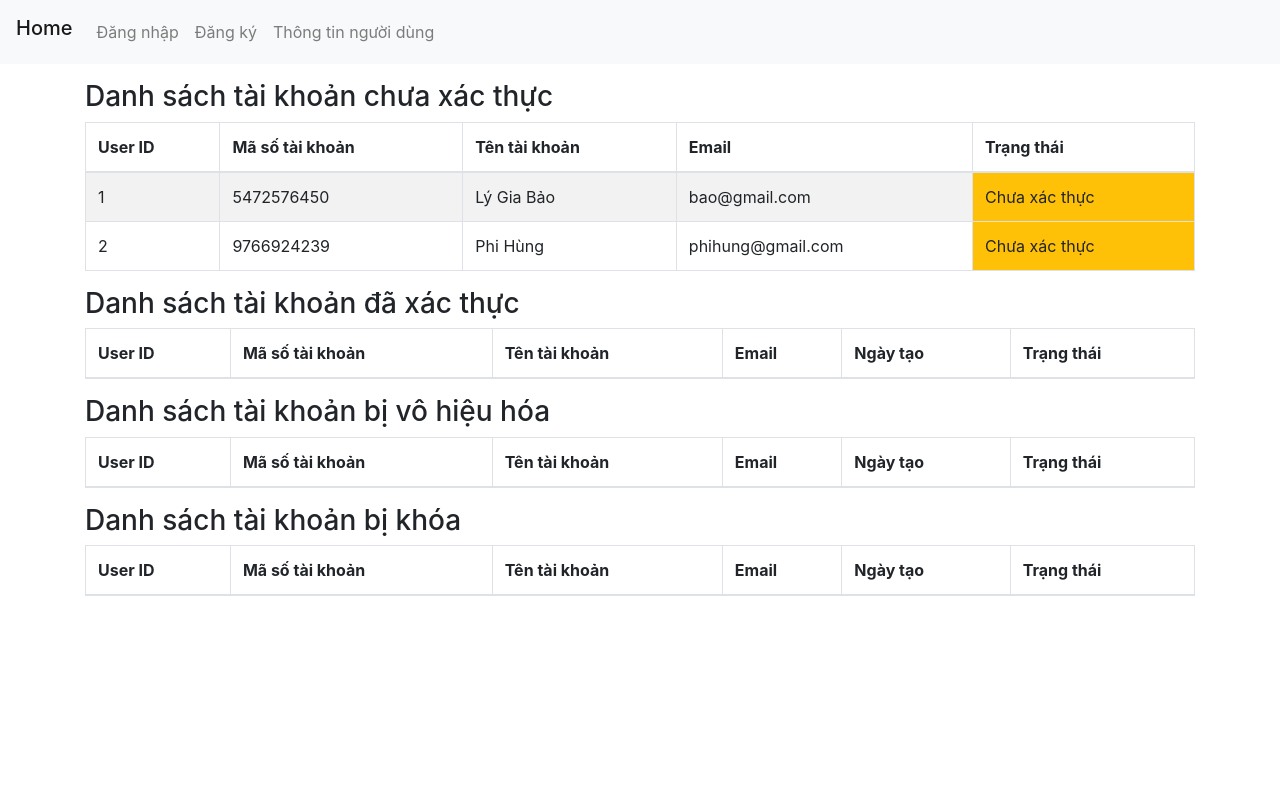
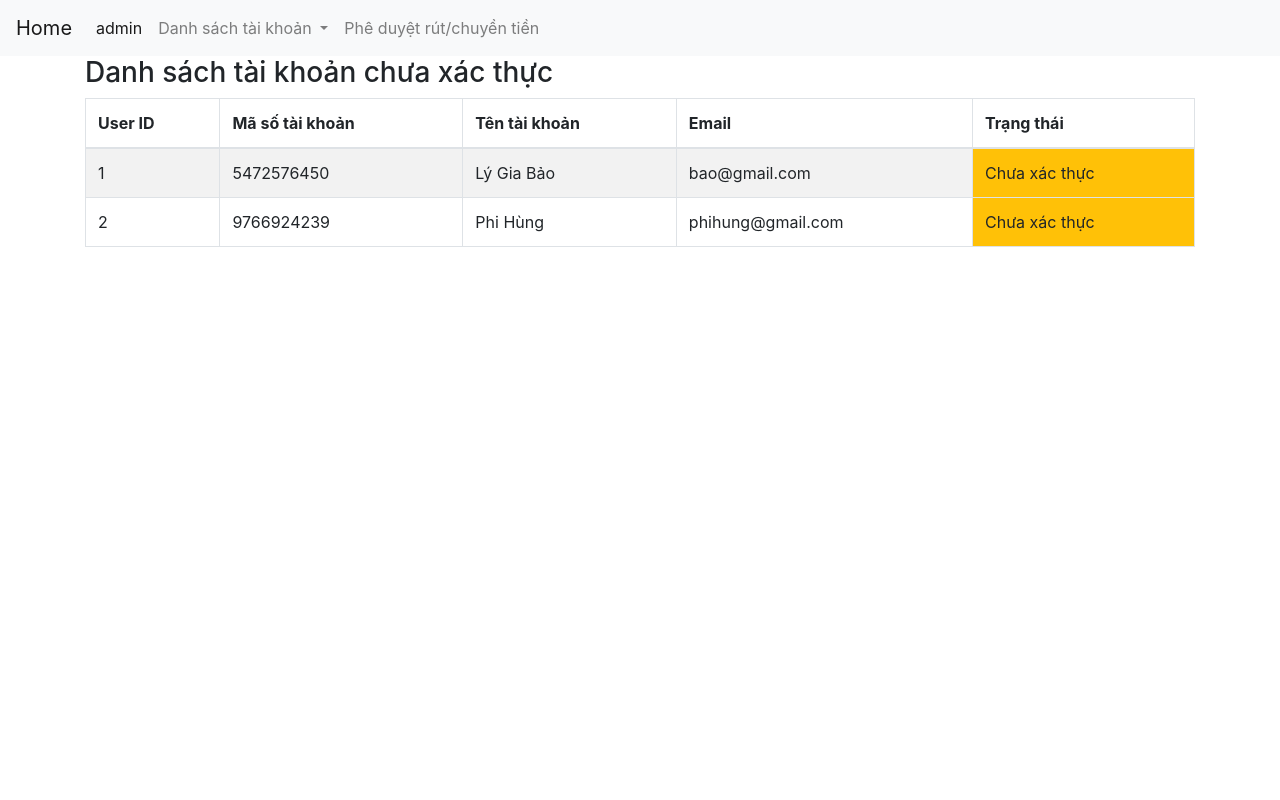
Before and after one commit to Kuroo-nekoo/web-ck, a PHP site: page /admin.php?require=chuaxacthuc in a window 1280 px wide. Run offline with PHP 8.4, Linux system fonts and the light colour scheme; data comes from the database, SQL or seed files in the repository; lists and menus that the app fills with data are empty.

Commit message:
rename script.js -> main.js, main.css -> style.css, update admin function

```diff
--- a/admin.php
+++ b/admin.php
@@ -32,13 +32,20 @@
 	<script src="https://code.jquery.com/jquery-3.3.1.slim.min.js" integrity="sha384-q8i/X+965DzO0rT7abK41JStQIAqVgRVzpbzo5smXKp4YfRvH+8abtTE1Pi6jizo" crossorigin="anonymous"></script>
 	<script src="https://cdn.jsdelivr.net/npm/popper.js@1.14.7/dist/umd/popper.min.js" integrity="sha384-UO2eT0CpHqdSJQ6hJty5KVphtPhzWj9WO1clHTMGa3JDZwrnQq4sF86dIHNDz0W1" crossorigin="anonymous"></script>
 	<script src="https://cdn.jsdelivr.net/npm/bootstrap@4.3.1/dist/js/bootstrap.min.js" integrity="sha384-JjSmVgyd0p3pXB1rRibZUAYoIIy6OrQ6VrjIEaFf/nJGzIxFDsf4x0xIM+B07jRM" crossorigin="anonymous"></script>
-  <link rel="stylesheet" href="main.css">
+  <link rel="stylesheet" href="/style.css">
+  <script src="main.js"></script>
 </head>
 
 <body>
 
-    <?php include './navbar.php'?>
+    <?php include './navbar_admin.php'?>
     <div class="container">
+      <?php if(!isset($_GET['require'])): ?>
+      <div class="row">
+        <div class="col-md-12">
+          <h1>Chào mừng admin</h1>
+        </div>
+      <?php elseif ($_GET['require'] == 'chuaxacthuc'): ?>
           <h3 class="">Danh sách tài khoản chưa xác thực</h3>
 
           <div class="table-responsive table-wrapper-scroll-y my-custom-scrollbar">
@@ -56,9 +63,10 @@
               <tbody>
                 <?php if ($users): ?>
                 <?php foreach ($users as $user):
-    if ($user['ACTIVATED_STATE'] === 'chờ xác minh'):
-    ?>
-		                  <tr class='clickable-row' data-toggle="tooltip" data-placement="top" title="Xem thông tin" data-href='/user.php'>
+          if ($user['ACTIVATED_STATE'] === 'chờ xác minh'):
+            $user_id = $user['USER_ID'];
+          ?>
+		                  <tr class='clickable-row' data-toggle="tooltip" data-placement="top" title="Xem thông tin" onclick ='getUserInfo(<?php echo $user_id?>)' data-href="./user_info.php">
 		                    <td><?php echo $user['USER_ID'] ?></td>
 		                    <td><?php echo $user['USERNAME'] ?></td>
 		                    <td><?php echo $user['FULL_NAME'] ?></td>
@@ -70,13 +78,15 @@
                 <?php endif;?>
 
               </tbody>
+
             </table>
           </div>
-
+          <?php elseif ($_GET['require'] == 'daxacthuc'):
+            ?>
           <h3 class="mt-3">Danh sách tài khoản đã xác thực</h3>
 
           <div class="table-responsive table-wrapper-scroll-y my-custom-scrollbar">
-            <table class="table table-bordered table-striped mb-0 ">
+            <table class="table table-bordered table-striped mb-0 table-hover">
               <thead>
                 <tr>
                     <th>User ID</th>
@@ -92,13 +102,14 @@
 
                 <?php foreach ($users_sort_date_created as $user):
     if ($user['ACTIVATED_STATE'] == 'đã xác minh'):
+      $user_id = $user['USER_ID'];
     ?>
-		                  <tr>
+		                  <tr class='clickable-row' data-toggle="tooltip" data-placement="top" title="Xem thông tin" onclick ='getUserInfo(<?php echo $user_id?>)' data-href="./user_info.php">
 		                    <td><?php echo $user['USER_ID'] ?></td>
 		                    <td><?php echo $user['USERNAME'] ?></td>
 		                    <td><?php echo $user['FULL_NAME'] ?></td>
 		                    <td><?php echo $user['EMAIL'] ?></td>
-		                    <td><?php echo $user['DATE_CREATED'] ?></td>
+		                    <td><?php echo date('d-m-Y H:i:s',strtotime($user['DATE_CREATED']))?></td>
 		                    <td class='bg-success'><?php echo 'Đã xác thực' ?></td>
 		                  </tr>
 		                <?php endif;?>
@@ -107,13 +118,15 @@
                 <?php endif;?>
 
               </tbody>
+
             </table>
           </div>
+          <?php elseif ($_GET['require'] == 'vohieuhoa'): ?>
 
           <h3 class="mt-3">Danh sách tài khoản bị vô hiệu hóa</h3>
 
           <div class="table-responsive table-wrapper-scroll-y my-custom-scrollbar">
-            <table class="table table-bordered table-striped mb-0 ">
+            <table class="table table-bordered table-striped mb-0 table-hover">
               <thead>
                 <tr>
                     <th>User ID</th>
@@ -129,13 +142,14 @@
 
                 <?php foreach ($users_sort_date_created as $user):
     if ($user['ACTIVATED_STATE'] === "vô hiệu hóa"):
+      $user_id = $user['USER_ID'];
     ?>
-		                  <tr>
+		                  <tr class='clickable-row' data-toggle="tooltip" data-placement="top" title="Xem thông tin" onclick ='getUserInfo(<?php echo $user_id?>)' data-href="./user_info.php">
 		                    <td><?php echo $user['USER_ID'] ?></td>
 		                    <td><?php echo $user['USERNAME'] ?></td>
 		                    <td><?php echo $user['FULL_NAME'] ?></td>
 		                    <td><?php echo $user['EMAIL'] ?></td>
-		                    <td><?php echo $user['DATE_CREATED'] ?></td>
+		                    <td><?php echo date('d-m-Y H:i:s',strtotime($user['DATE_CREATED']))?></td>
 		                    <td class='table-secondary'><?php echo 'vô hiệu hóa' ?></td>
 		                  </tr>
 		                <?php endif;?>
@@ -144,20 +158,23 @@
                 <?php endif;?>
 
               </tbody>
+
+
             </table>
           </div>
+          <?php elseif ($_GET['require'] == 'dabikhoa'): ?>
 
           <h3 class="mt-3">Danh sách tài khoản bị khóa</h3>
 
           <div class="table-responsive table-wrapper-scroll-y my-custom-scrollbar">
-            <table class="table table-bordered table-striped mb-0 ">
+            <table class="table table-bordered table-striped mb-0 table-hover">
               <thead>
                 <tr>
                     <th>User ID</th>
                     <th>Mã số tài khoản</th>
                     <th>Tên tài khoản</th>
                     <th>Email</th>
-                    <th>Ngày tạo</th>
+                    <th>Ngày bị khóa</th>
                     <th>Trạng thái</th>
                 </tr>
               </thead>
@@ -166,18 +183,20 @@
 
                 <?php foreach ($users_sort_date_locked as $user):
     if ($user['IS_LOCKED'] == 1):
+      $user_id = $user['USER_ID'];
     ?>
-		                  <tr>
+		                  <tr class='clickable-row' data-toggle="tooltip" data-placement="top" title="Xem thông tin" onclick ='getUserInfo(<?php echo $user_id?>)' data-href="./user_info.php">
 		                    <td><?php echo $user['USER_ID'] ?></td>
 		                    <td><?php echo $user['USERNAME'] ?></td>
 		                    <td><?php echo $user['FULL_NAME'] ?></td>
 		                    <td><?php echo $user['EMAIL'] ?></td>
-		                    <td><?php echo $user['DATE_LOCKED'] ?></td>
+		                    <td><?php echo date('d-m-Y H:i:s',strtotime($user['DATE_LOCKED']))?></td>
 		                    <td class='bg-danger'><?php echo 'đã bị khóa' ?></td>
 		                  </tr>
 		                <?php endif;?>
 
                 <?php endforeach;?>
+                <?php endif;?>
                 <?php endif;?>
 
               </tbody>
@@ -185,13 +204,6 @@
           </div>
     </div>
 
-    <script>
-      jQuery(document).ready(function($) {
-    $(".clickable-row").click(function() {
-        window.location = $(this).data("href");
-    });
-});
-    </script>
 
 </body>
 </html>
--- a/change_password.php
+++ b/change_password.php
@@ -50,7 +50,7 @@
       integrity="sha384-JjSmVgyd0p3pXB1rRibZUAYoIIy6OrQ6VrjIEaFf/nJGzIxFDsf4x0xIM+B07jRM"
       crossorigin="anonymous"
     ></script>
-    <link rel="stylesheet" href="./register.css" />
+    <link rel="stylesheet" href="./style.css" />
   </head>
   <body style="height: 100vh;" >
   <?php require_once './navbar.php'?>
--- a/change_password_first_time.php
+++ b/change_password_first_time.php
@@ -52,7 +52,7 @@
       integrity="sha384-JjSmVgyd0p3pXB1rRibZUAYoIIy6OrQ6VrjIEaFf/nJGzIxFDsf4x0xIM+B07jRM"
       crossorigin="anonymous"
     ></script>
-    <link rel="stylesheet" href="./register.css" />
+    <link rel="stylesheet" href="./style.css" />
   </head>
   <body style="height: 100vh;" >
   <?php require_once './navbar.php'?>
--- a/login.php
+++ b/login.php
@@ -81,7 +81,7 @@
       integrity="sha384-JjSmVgyd0p3pXB1rRibZUAYoIIy6OrQ6VrjIEaFf/nJGzIxFDsf4x0xIM+B07jRM"
       crossorigin="anonymous"
     ></script>
-    <link rel="stylesheet" href="./register.css" />
+    <link rel="stylesheet" href="./style.css" />
   </head>
   <body>
     <?php include './navbar.php'?>
--- a/main.css
+++ /dev/null
@@ -1,8 +0,0 @@
-.img_show {
-  width: 350px;
-  height: 200px;
-}
-
-.clickable-row {
-  cursor: pointer;
-}
--- /dev/null
+++ b/main.js
@@ -0,0 +1,22 @@
+function readURL(input, placeToRender) {
+  if (input.files && input.files[0]) {
+    var reader = new FileReader();
+
+    reader.onload = function (e) {
+      $(placeToRender).attr("src", e.target.result);
+      $(placeToRender).addClass("img_show");
+    };
+
+    reader.readAsDataURL(input.files[0]);
+  }
+}
+
+function getUserInfo(user_id) {
+  location.replace("/user_info.php?user_id=" + user_id);
+}
+
+
+
+function verification(user_id) {
+
+}
--- /dev/null
+++ b/navbar_admin.php
@@ -0,0 +1,30 @@
+<?php
+
+echo '<nav class="navbar navbar-expand-lg navbar-light bg-light">
+<a class="navbar-brand" href="./home.php">Home</a>
+<button class="navbar-toggler" type="button" data-toggle="collapse" data-target="#navbarSupportedContent" aria-controls="navbarSupportedContent" aria-expanded="false" aria-label="Toggle navigation">
+  <span class="navbar-toggler-icon"></span>
+</button>
+
+<div class="collapse navbar-collapse" id="navbarSupportedContent">
+  <ul class="navbar-nav mr-auto">
+    <li class="nav-item active">
+      <a class="nav-link" href="./admin.php">admin <span class="sr-only">(current)</span></a>
+    </li>
+    <li class="nav-item dropdown">
+      <a class="nav-link dropdown-toggle" href="#" id="navbarDropdown" role="button" data-toggle="dropdown" aria-haspopup="true" aria-expanded="false">
+        Danh sách tài khoản
+      </a>
+      <div class="dropdown-menu" aria-labelledby="navbarDropdown">
+        <a class="dropdown-item" href="/admin.php?require=chuaxacthuc">Chưa xác thực</a>
+        <a class="dropdown-item" href="/admin.php?require=daxacthuc">Đã xác thực</a>
+        <a class="dropdown-item" href="/admin.php?require=vohieuhoa">Đã vô hiệu hóa</a>
+        <a class="dropdown-item" href="/admin.php?require=dabikhoa">Đã bị khóa</a>
+    </li>
+
+    <li class="nav-item">
+      <a class="nav-link" href="#">Phê duyệt rút/chuyền tiền</a>
+    </li>
+  </ul>
+</div>
+</nav>';
--- a/register.php
+++ b/register.php
@@ -58,8 +58,8 @@
       integrity="sha384-JjSmVgyd0p3pXB1rRibZUAYoIIy6OrQ6VrjIEaFf/nJGzIxFDsf4x0xIM+B07jRM"
       crossorigin="anonymous"
     ></script>
-    <link rel="stylesheet" href="./main.css" />
-    <script src="./script.js"></script>
+    <link rel="stylesheet" href="./style.css" />
+    <script src="./main.js"></script>
   </head>
   <body>
     <?php include_once './navbar.php'?>
--- a/reset_password.php
+++ b/reset_password.php
@@ -53,7 +53,7 @@
       integrity="sha384-JjSmVgyd0p3pXB1rRibZUAYoIIy6OrQ6VrjIEaFf/nJGzIxFDsf4x0xIM+B07jRM"
       crossorigin="anonymous"
     ></script>
-    <link rel="stylesheet" href="./register.css" />
+    <link rel="stylesheet" href="./style.css" />
   </head>
   <body>
     <?php include './navbar.php'?>
--- /dev/null
+++ b/style.css
@@ -0,0 +1,18 @@
+* {
+  padding: 0;
+  margin: 0;
+  box-sizing: border-box;
+}
+
+body {
+  min-height: 100vh;
+}
+
+.img_show {
+  width: 350px;
+  height: 200px;
+}
+
+.clickable-row {
+  cursor: pointer;
+}
```
Also changed, not shown: reset.css (deleted, +0 -9 lines), script.js (deleted, +0 -12 lines), user_info.php (added, +97 -0 lines).
